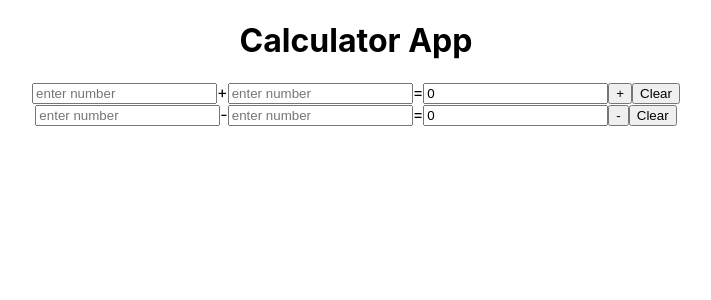
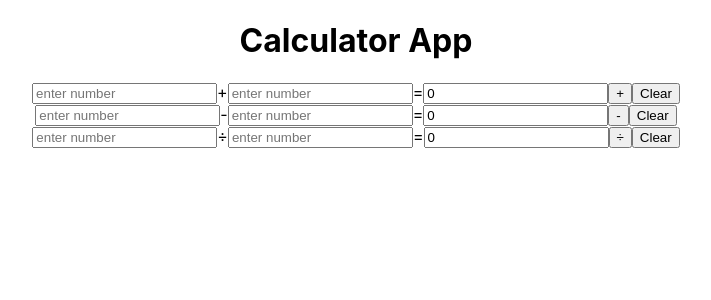
Before and after one commit to DEsp04/calculator_app, a React (Create React App) app: page / in a window 1280 px wide. Shown: the top 300 px of the page, without its empty margins (284-995 px from the left). Built offline with nearby package versions, Linux system fonts and the light colour scheme.

Commit message:
done with division component. Next working on the multiplication component

```diff
--- a/src/components/Calculator.js
+++ b/src/components/Calculator.js
@@ -1,5 +1,6 @@
 import Addition from "./Addition";
 import Substraction from "./Substraction";
+import Division from "./Division";
 
 
 
@@ -14,6 +15,7 @@ function Calculator() {
 
       <Addition />
       <Substraction />
+      <Division />
     </form>
   );
 }
--- a/src/components/Division.js
+++ b/src/components/Division.js
@@ -0,0 +1,56 @@
+import React, { useState, useEffect } from "react";
+
+function Division() {
+
+  const [division, setDivision] = useState(0);
+
+
+
+  function divideNum(e) {
+    e.preventDefault();
+
+    let num5 = document.querySelector("#num5").value;
+    let num6 = document.querySelector("#num6").value;
+
+    console.log(num5, num6)
+
+    if (num5 === "" || num6 === "") {
+      return;
+    }
+
+    let dividing = parseInt(num5) / parseInt(num6);
+    setDivision(dividing);
+
+  }
+
+
+  function clearInput(e) {
+    e.preventDefault();
+
+    document.querySelector("#num5").value = "";
+    document.querySelector("#num6").value = "";
+
+    setDivision(0);
+  }
+
+
+  useEffect(() => {
+    document.querySelector('#result3').value = "0";
+  }, [])
+
+
+  return (
+    <div>
+      <input type="text" id="num5" placeholder="enter number" />
+      <span>÷</span>
+      <input type="text" id="num6" placeholder="enter number" />
+      <span>=</span>
+      <input type="text" id="result3" readOnly value={division} />
+      <button onClick={(e) => divideNum(e)}>÷</button>
+      <button onClick={(e) => clearInput(e)}>Clear</button>
+    </div>
+  );
+}
+
+
+export default Division;
--- a/src/components/Substraction.js
+++ b/src/components/Substraction.js
@@ -49,6 +49,6 @@ function Substraction() {
       <button onClick={(e) => clearInput(e)}>Clear</button>
     </div>
   )
-}
+};
 
 export default Substraction;
```
Also changed, not shown: 1 other file (tests, documents, lock files or other folders).
